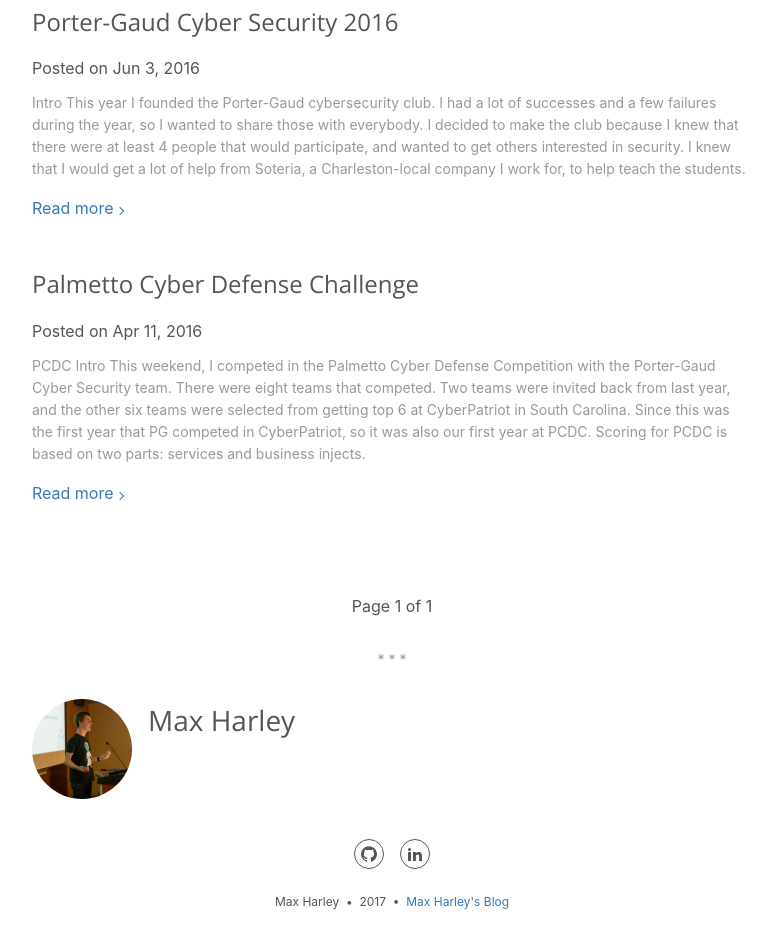
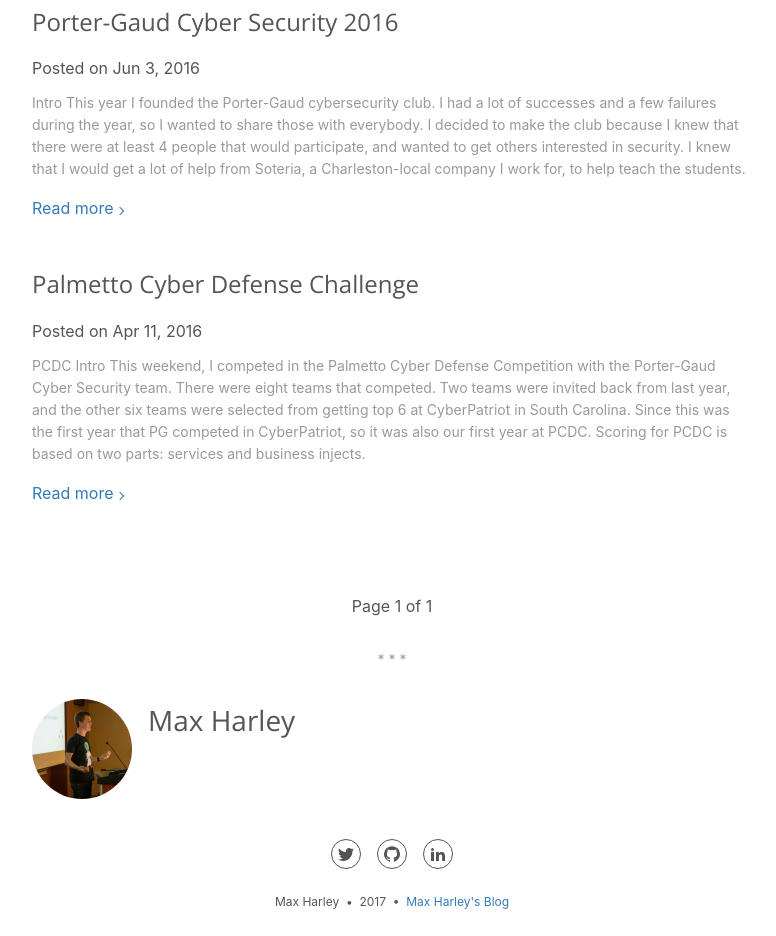
Before and after one commit to t94j0/t94j0.github.io, a plain HTML site: page index.html in a window 1280 px wide. Shown: the part 1326-2262 px from the top of the page, without its empty margins (248-1024 px from the left). Drawn offline with nearby package versions, Linux system fonts and the light colour scheme.

Commit message:
Added Twitter

```diff
--- a/index.html
+++ b/index.html
@@ -11,6 +11,8 @@
     <meta property="og:site_name" content="Max Harley&#39;s Blog" />
     <meta property="og:url" content="https://t94j0.github.io/" />
     <meta name="twitter:card" content="summary" />
+    <meta name="twitter:site" content="@Max_68" />
+    <meta name="twitter:creator" content="@Max_68" />
     <meta property="og:type" content="website" />
 
     <meta name="generator" content="Hugo 0.31.1" /><link href="https://fonts.googleapis.com/css?family=Open+Sans:300,400,600" rel="stylesheet">
@@ -173,6 +175,15 @@ Here&rsquo;s the backstory: I was in the process of setting up a Gentoo machine,
 
 <ul class="c-links">
 
+  <li class="c-links__item">
+    <a href="https://twitter.com/Max_68" target="_blank">
+      <svg viewBox="0 0 64 64" class="c-links__icon">
+        <title>twitter</title>
+        <use xlink:href="#icon-twitter"></use>
+      </svg>
+    </a>
+  </li>
+
 
 
 
```
Also changed, not shown: 404.html (+11 -0 lines), about/index.html (+11 -0 lines), categories/index.html (+11 -0 lines), posts/eversec/index.html (+11 -0 lines), posts/git-fuck/index.html (+11 -0 lines), posts/index.html (+11 -0 lines), posts/pcdc2016/index.html (+11 -0 lines), posts/pg/index.html (+11 -0 lines), posts/recon-ng/index.html (+11 -0 lines), posts/tshark/index.html (+11 -0 lines), tags/index.html (+11 -0 lines).
